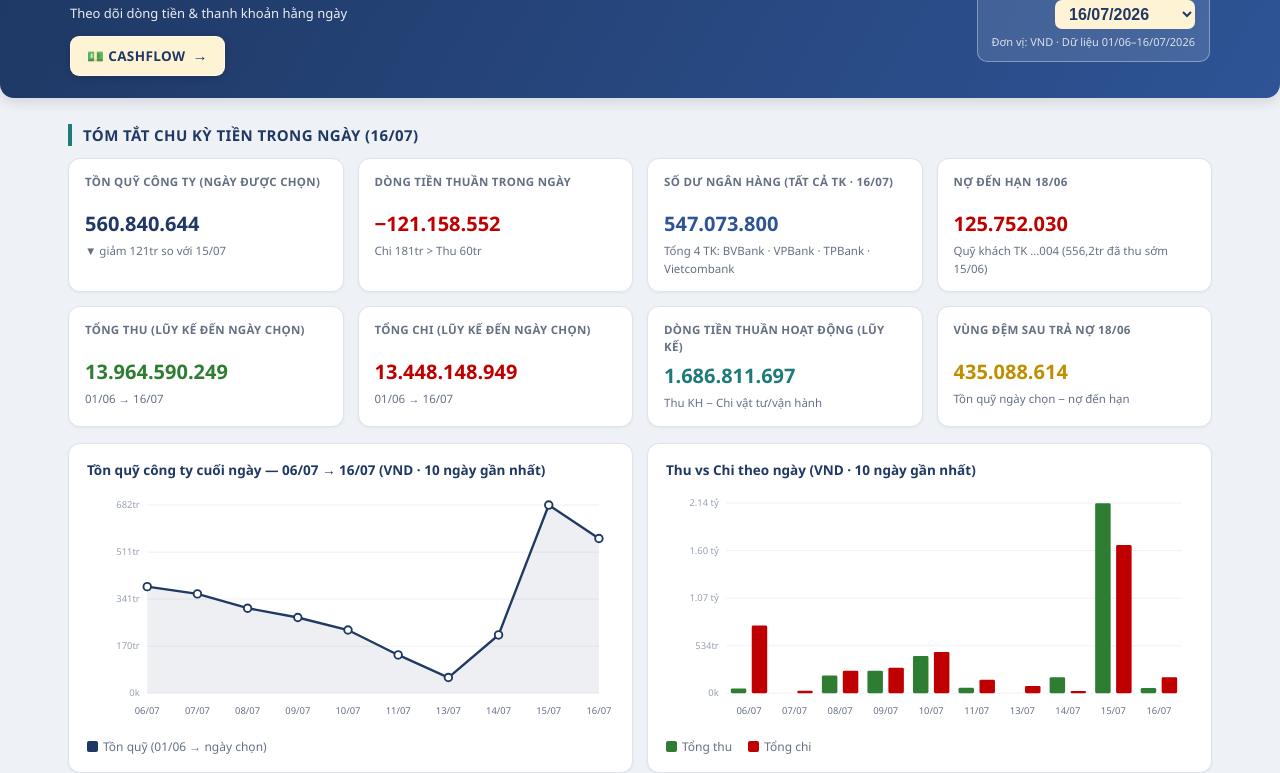
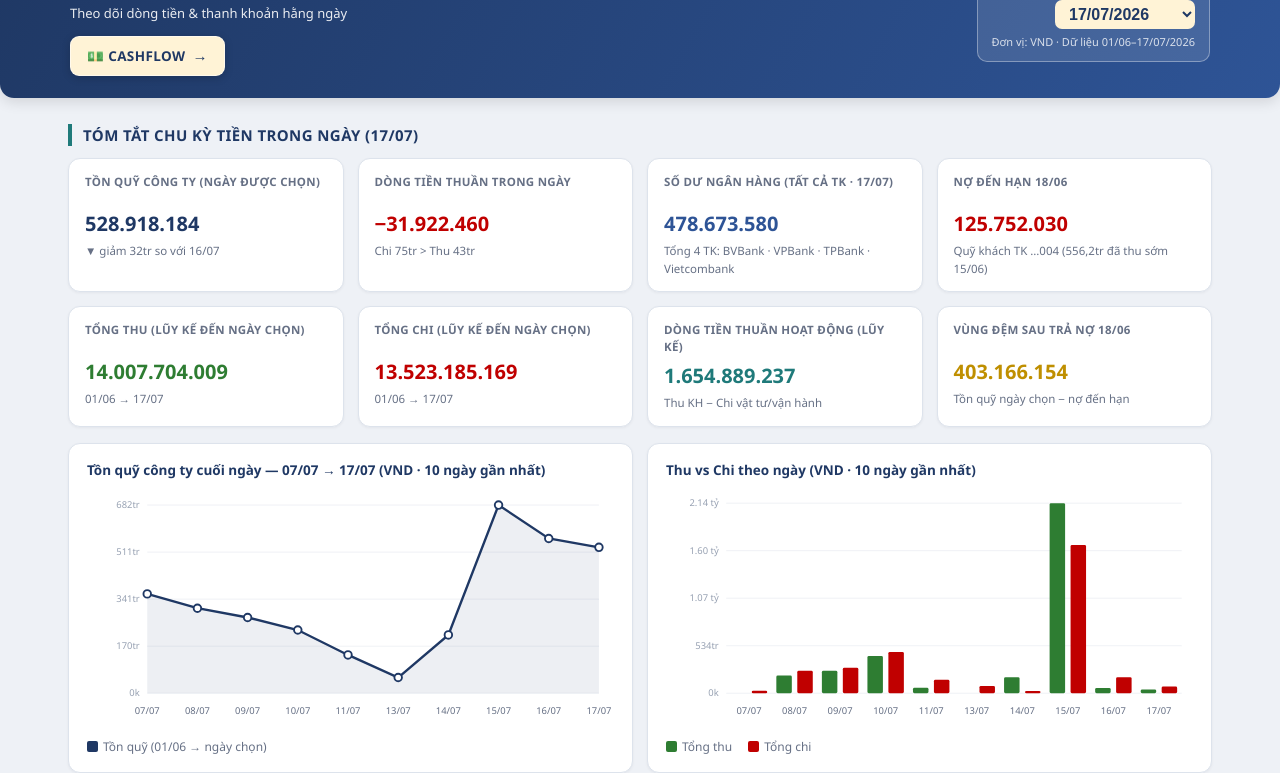
Before and after one commit to thaophuongbui93-pixel/thaophuongbui93-pixel.github.io, a plain HTML site: page index.html in a window 1280 px wide. Shown: the part 55-828 px from the top of the page. Drawn offline with Linux system fonts and the light colour scheme.

Commit message:
Update index.html

```diff
--- a/index.html
+++ b/index.html
@@ -73,7 +73,7 @@
     <div class="selbox">
       <label for="dateSel">📅 Chọn ngày báo cáo</label>
       <select id="dateSel"></select>
-      <div class="hint">Đơn vị: VND · Dữ liệu 01/06–16/07/2026</div>
+      <div class="hint">Đơn vị: VND · Dữ liệu 01/06–17/07/2026</div>
     </div>
   </div>
 </header>
@@ -84,7 +84,7 @@
   <div class="grid kpis">
     <div class="kpi navy"><div class="lab">Tồn quỹ công ty (ngày được chọn)</div><div class="val" id="k_fund">—</div><div class="note" id="k_fund_n"></div></div>
     <div class="kpi red"><div class="lab">Dòng tiền thuần trong ngày</div><div class="val" id="k_net">—</div><div class="note" id="k_net_n"></div></div>
-    <div class="kpi blue"><div class="lab">Số dư ngân hàng (tất cả TK · 16/07)</div><div class="val" id="k_bank">—</div><div class="note" id="k_bank_n">—</div></div>
+    <div class="kpi blue"><div class="lab">Số dư ngân hàng (tất cả TK · 17/07)</div><div class="val" id="k_bank">—</div><div class="note" id="k_bank_n">—</div></div>
     <div class="kpi red"><div class="lab">Nợ đến hạn 18/06</div><div class="val" id="k_due">125.752.030</div><div class="note">Quỹ khách TK …004 (556,2tr đã thu sớm 15/06)</div></div>
     <div class="kpi green"><div class="lab">Tổng thu (lũy kế đến ngày chọn)</div><div class="val" id="k_cthu">—</div><div class="note" id="k_cthu_n"></div></div>
     <div class="kpi red"><div class="lab">Tổng chi (lũy kế đến ngày chọn)</div><div class="val" id="k_cchi">—</div><div class="note" id="k_cchi_n"></div></div>
@@ -146,19 +146,19 @@
 <div class="tip" id="tip"></div>
 
 <script>
-const labels=['01/06','02/06','03/06','04/06','05/06','06/06','08/06','09/06','10/06','11/06','12/06','13/06','15/06','16/06','17/06','18/06','19/06','20/06','22/06','23/06','24/06','25/06','26/06','27/06','29/06','30/06','01/07','02/07','03/07','04/07','06/07','07/07','08/07','09/07','10/07','11/07','13/07','14/07','15/07','16/07'];
-const dayNum=[1,2,3,4,5,6,8,9,10,11,12,13,15,16,17,18,19,20,22,23,24,25,26,27,29,30,31,32,33,34,36,37,38,39,40,41,43,44,45,46];
-const fund=[-22476656,792407217,978215217,1053384109,875422851,738228981,528853595,481894595,431355195,1238900695,1063319844,1254788539,1394465474,1254892007,336653755,1466635650,1340558347,96414885,59566885,1729623919,962928373,849545905,762453508,1589348484,1513686392,992805218,1150144935,1146638335,1107079457,1094802457,386274470,360146270,308233390,274605790,229183246,138926223,57001743,211343831,681999196,560840644];
-const thu =[0,940000000,200000000,262823832,81520742,0,15908400,830000,1700000,935011740,103189616,210633695,1010120000,900100000,344674944,1277506252,329092033,0,287000,1762671091,165000,10622000,0,1741986509,28894000,185869426,246103833,1456400,10446554,0,52281200,1132000,200000000,252000000,418898894,61429000,420000,180804088,2136012000,60000000];
-const chi =[67396000,125116127,14192000,187654940,259482000,137193870,225283786,47789000,52239400,127466240,278770467,19165000,870443065,1039153467,1262913196,147524357,455169336,1244143462,37135000,92614057,766860546,124004468,87092397,915091533,104556092,706750600,88764116,4963000,50005432,12277000,760809187,27260200,251912880,285627600,464321438,151686023,82344480,26462000,1665356635,181158552];
-const thu_op =[0,940000000,200000000,262823832,81320742,0,15908400,0,0,115036740,56329616,210633695,1000000000,0,105572624,295344753,327458241,0,0,1762506091,0,0,0,1741409801,0,175021426,246005274,0,0,0,27600000,0,0,200000000,208923894,0,0,180804088,648512000,10000000];
-const thu_fin=[0,0,0,0,0,0,0,0,0,800000000,30000000,0,10000000,900000000,225003720,874996280,0,0,0,0,0,0,0,0,0,0,0,0,0,0,0,0,0,0,0,0,0,0,1000000000,0];
-const thu_oth=[0,0,0,0,200000,0,0,830000,1700000,19975000,16860000,0,120000,100000,14098600,107165219,1633792,0,287000,165000,165000,10622000,0,576708,28894000,10848000,98559,1456400,10446554,0,24681200,1132000,200000000,52000000,209975000,61429000,420000,0,487500000,50000000];
-const chi_op =[67396000,125116127,14192000,187654940,9482000,137193870,225283786,47789000,52239400,48614640,261910467,19165000,870443065,53349467,149871934,38105055,175831546,93238895,37135000,92614057,766860546,111521468,59365000,69614440,65422092,406750600,88764116,4963000,39559032,12277000,760809187,27260200,51912880,233627600,205026420,91218023,82344480,26462000,1182856635,131158552];
-const chi_fin=[0,0,0,0,0,0,0,0,0,78851600,0,0,0,985804000,1112967011,0,179337790,1150662210,0,0,0,12483000,27727397,0,0,300000000,0,0,0,0,0,0,0,0,69295018,0,0,0,0,0];
-const chi_cap=[0,0,0,0,250000000,0,0,0,0,0,0,0,0,0,0,0,0,0,0,0,0,0,0,0,0,0,0,0,0,0,0,0,0,0,0,0,0,0,0,0];
-const chi_oth=[0,0,0,0,0,0,0,0,0,0,16860000,0,0,0,74251,109419302,100000000,242357,0,0,0,0,0,845477093,39134000,0,0,0,10446400,0,0,0,200000000,52000000,190000000,60468000,0,0,482500000,50000000];
-const bankEOD=[null,null,null,null,null,null,null,null,351694273,1040778813,933395929,1066617750,161546533,352973667,44962371,264658949,126854873,null,10874579,10874579,10874579,10874579,20000000,3147182,3147182,117190938,117236667,117236667,117236667,117236667,55803291,53600091,53600091,1600091,1600091,1600091,1600091,1600091,150112091,150112091];
+const labels=['01/06','02/06','03/06','04/06','05/06','06/06','08/06','09/06','10/06','11/06','12/06','13/06','15/06','16/06','17/06','18/06','19/06','20/06','22/06','23/06','24/06','25/06','26/06','27/06','29/06','30/06','01/07','02/07','03/07','04/07','06/07','07/07','08/07','09/07','10/07','11/07','13/07','14/07','15/07','16/07','17/07'];
+const dayNum=[1,2,3,4,5,6,8,9,10,11,12,13,15,16,17,18,19,20,22,23,24,25,26,27,29,30,31,32,33,34,36,37,38,39,40,41,43,44,45,46,47];
+const fund=[-22476656,792407217,978215217,1053384109,875422851,738228981,528853595,481894595,431355195,1238900695,1063319844,1254788539,1394465474,1254892007,336653755,1466635650,1340558347,96414885,59566885,1729623919,962928373,849545905,762453508,1589348484,1513686392,992805218,1150144935,1146638335,1107079457,1094802457,386274470,360146270,308233390,274605790,229183246,138926223,57001743,211343831,681999196,560840644,528918184];
+const thu =[0,940000000,200000000,262823832,81520742,0,15908400,830000,1700000,935011740,103189616,210633695,1010120000,900100000,344674944,1277506252,329092033,0,287000,1762671091,165000,10622000,0,1741986509,28894000,185869426,246103833,1456400,10446554,0,52281200,1132000,200000000,252000000,418898894,61429000,420000,180804088,2136012000,60000000,43113760];
+const chi =[67396000,125116127,14192000,187654940,259482000,137193870,225283786,47789000,52239400,127466240,278770467,19165000,870443065,1039153467,1262913196,147524357,455169336,1244143462,37135000,92614057,766860546,124004468,87092397,915091533,104556092,706750600,88764116,4963000,50005432,12277000,760809187,27260200,251912880,285627600,464321438,151686023,82344480,26462000,1665356635,181158552,75036220];
+const thu_op =[0,940000000,200000000,262823832,81320742,0,15908400,0,0,115036740,56329616,210633695,1000000000,0,105572624,295344753,327458241,0,0,1762506091,0,0,0,1741409801,0,175021426,246005274,0,0,0,27600000,0,0,200000000,208923894,0,0,180804088,648512000,10000000,0];
+const thu_fin=[0,0,0,0,0,0,0,0,0,800000000,30000000,0,10000000,900000000,225003720,874996280,0,0,0,0,0,0,0,0,0,0,0,0,0,0,0,0,0,0,0,0,0,0,1000000000,0,0];
+const thu_oth=[0,0,0,0,200000,0,0,830000,1700000,19975000,16860000,0,120000,100000,14098600,107165219,1633792,0,287000,165000,165000,10622000,0,576708,28894000,10848000,98559,1456400,10446554,0,24681200,1132000,200000000,52000000,209975000,61429000,420000,0,487500000,50000000,43113760];
+const chi_op =[67396000,125116127,14192000,187654940,9482000,137193870,225283786,47789000,52239400,48614640,261910467,19165000,870443065,53349467,149871934,38105055,175831546,93238895,37135000,92614057,766860546,111521468,59365000,69614440,65422092,406750600,88764116,4963000,39559032,12277000,760809187,27260200,51912880,233627600,205026420,91218023,82344480,26462000,1182856635,131158552,31922460];
+const chi_fin=[0,0,0,0,0,0,0,0,0,78851600,0,0,0,985804000,1112967011,0,179337790,1150662210,0,0,0,12483000,27727397,0,0,300000000,0,0,0,0,0,0,0,0,69295018,0,0,0,0,0,0];
+const chi_cap=[0,0,0,0,250000000,0,0,0,0,0,0,0,0,0,0,0,0,0,0,0,0,0,0,0,0,0,0,0,0,0,0,0,0,0,0,0,0,0,0,0,0];
+const chi_oth=[0,0,0,0,0,0,0,0,0,0,16860000,0,0,0,74251,109419302,100000000,242357,0,0,0,0,0,845477093,39134000,0,0,0,10446400,0,0,0,200000000,52000000,190000000,60468000,0,0,482500000,50000000,43113760];
+const bankEOD=[null,null,null,null,null,null,null,null,351694273,1040778813,933395929,1066617750,161546533,352973667,44962371,264658949,126854873,null,10874579,10874579,10874579,10874579,20000000,3147182,3147182,117190938,117236667,117236667,117236667,117236667,55803291,53600091,53600091,1600091,1600091,1600091,1600091,1600091,150112091,150112091,150112091];
 const DUE=125752030;
 // === Số dư cuối ngày từng ngân hàng — đồng bộ nguồn Cashflow ===
 // BVBank lấy theo ngày từ mảng bankEOD ở trên. Các NH khác chỉ có số liệu từ 15/06 trở đi.
@@ -192,7 +192,8 @@ const otherBanksByDay={
   43:{VPBank:28402900, TPBank:1250962, Vietcombank:903972},
   44:{VPBank:91922188, TPBank:1250962, Vietcombank:903972},
   45:{VPBank:506679455, TPBank:1437834, Vietcombank:903972},
-  46:{VPBank:394619903, TPBank:1437834, Vietcombank:903972}
+  46:{VPBank:394619903, TPBank:1437834, Vietcombank:903972},
+  47:{VPBank:326219683, TPBank:1437834, Vietcombank:903972}
 };
 // === Giao dịch chi tiết các ngân hàng ngoài BVBank (số hóa từ ảnh SMS) ===
 // Mỗi dòng: [dayNum, 'DD/MM HH:MM', 'nội dung', ±số tiền, số dư sau GD].
```
